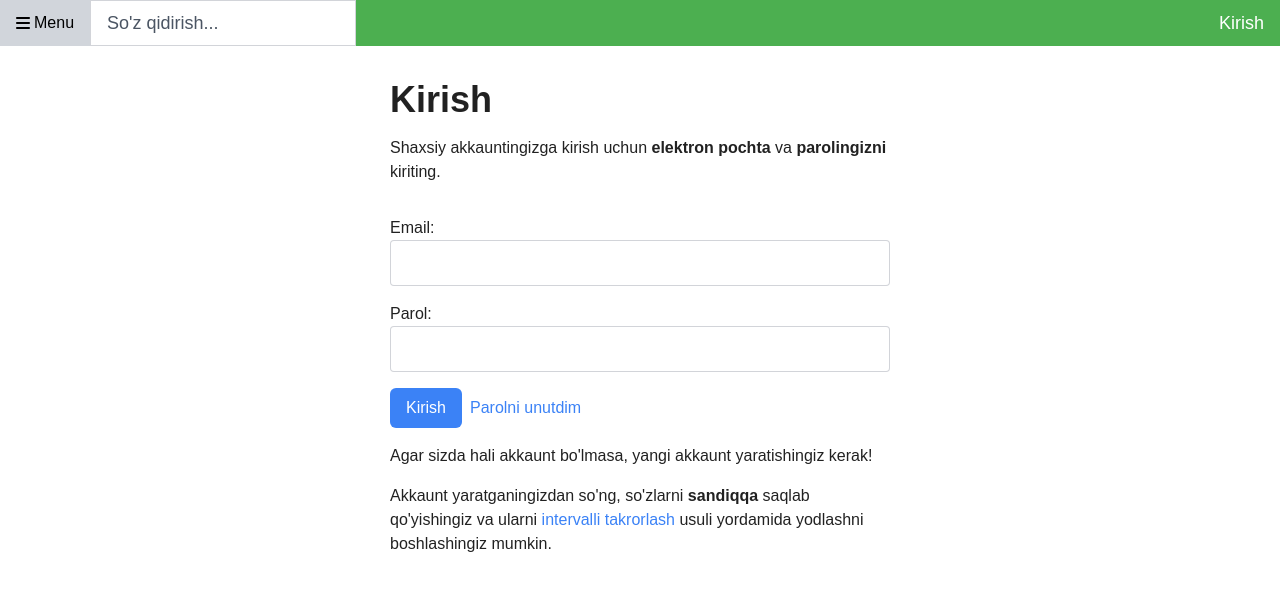
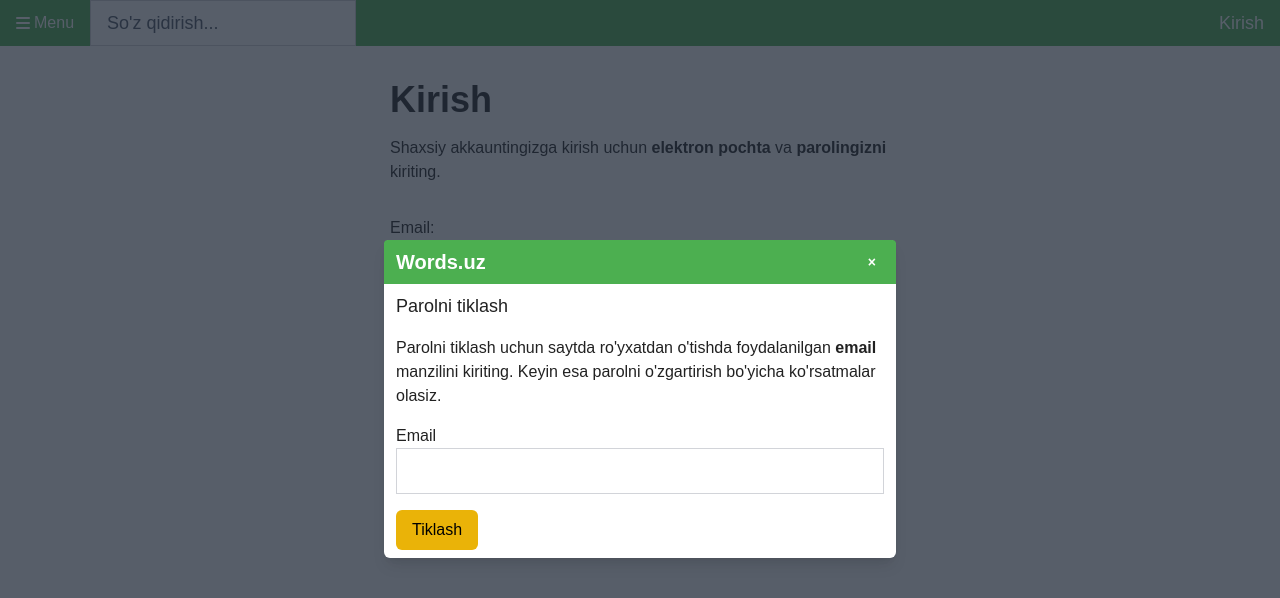
Before and after one commit to r3nzl3rdev/wordcards, a React (Vite) app: page /login in a window 1280 px wide. Both pictures are taken after a click on the element "Parolni unutdim". Shown: the top 598 px of the page. Built offline with nearby package versions, Linux system fonts and the light colour scheme.

Commit message:
feat: reset password modal

```diff
--- a/src/pages/Login.tsx
+++ b/src/pages/Login.tsx
@@ -1,9 +1,12 @@
-import React from "react";
+import React, { useState } from "react";
 import Input from "../components/Input";
 import Button from "../components/Button";
 import { Link } from "react-router-dom";
+import Modal from "../components/Modal";
 
 const Login: React.FC = () => {
+  const [isPasswordModalOpen, setPasswordModalOpen] = useState(false);
+
   return (
     <div className="flex justify-center">
       <div className="flex flex-col gap-4  max-w-[500px]">
@@ -22,7 +25,12 @@
           <Button className="bg-blue-500 w-fit rounded-md text-white hover:bg-blue-400">
             Kirish
           </Button>
-          <p className="text-blue-500 hover:text-orange-400 cursor-pointer">
+          <p
+            className="text-blue-500 hover:text-orange-400 cursor-pointer"
+            onClick={() => {
+              setPasswordModalOpen(true);
+            }}
+          >
             Parolni unutdim
           </p>
         </div>
@@ -42,6 +50,24 @@
           usuli yordamida yodlashni boshlashingiz mumkin.
         </p>
       </div>
+      <Modal
+        isOpen={isPasswordModalOpen}
+        onClose={() => setPasswordModalOpen(false)}
+        title="Words.uz"
+      >
+        <div className="flex flex-col gap-4">
+          <p className="text-lg">Parolni tiklash</p>
+          <p>
+            Parolni tiklash uchun saytda ro'yxatdan o'tishda foydalanilgan{" "}
+            <b>email</b> manzilini kiriting. Keyin esa parolni o'zgartirish
+            bo'yicha ko'rsatmalar olasiz.
+          </p>
+          <Input id="email" label="Email" />
+          <Button className="bg-yellow-500 hover:bg-yellow-400 rounded-md text-black w-fit">
+            Tiklash
+          </Button>
+        </div>
+      </Modal>
     </div>
   );
 };
```
